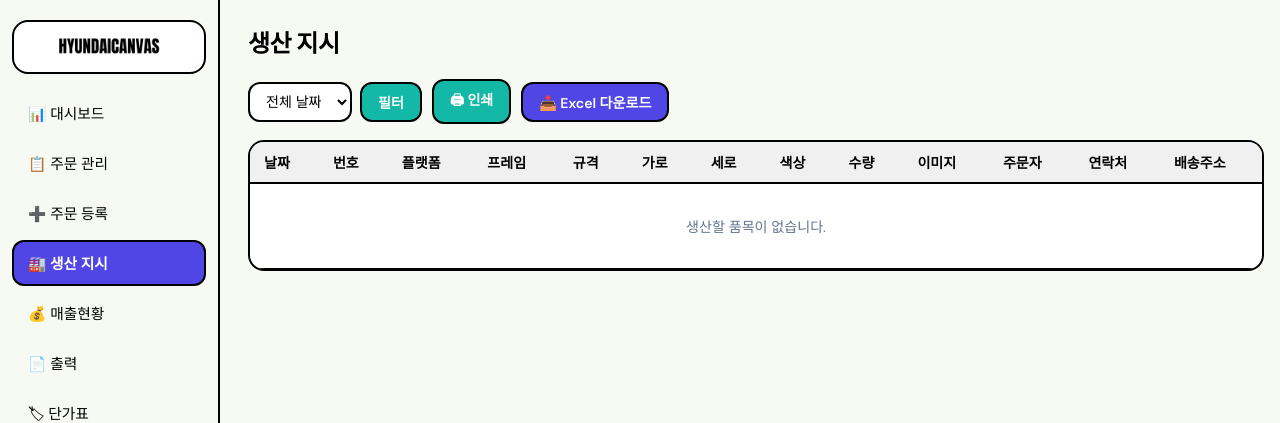
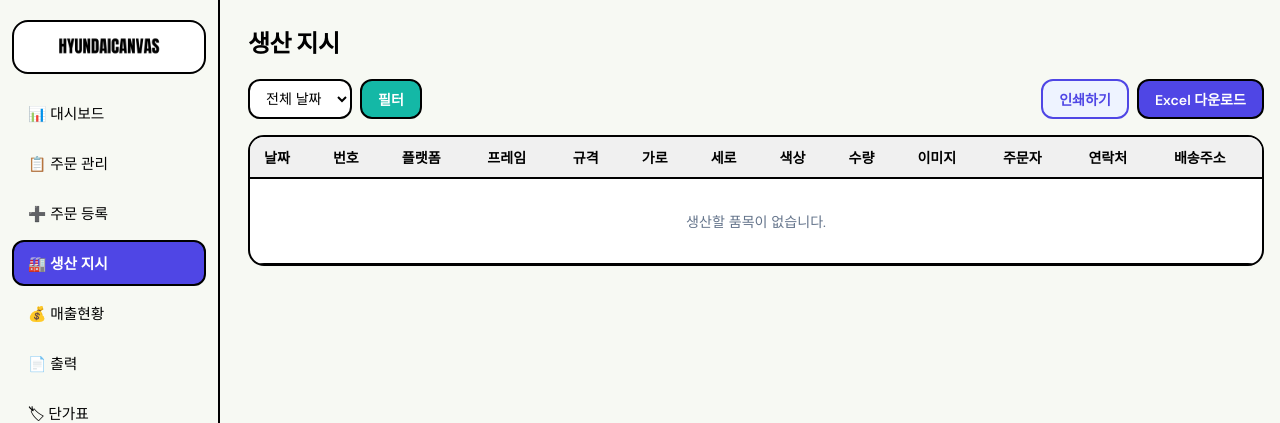
Before and after one commit to a01199283169-cpu/hundae_canvas, a FastAPI app: page /production in a window 1280 px wide. Shown: the top 423 px of the page. Run offline with FastAPI, Linux system fonts and the light colour scheme; data that the repository does not hold is empty; some libraries are stand-ins or nearby versions.

Commit message:
fix: 인쇄하기 버튼 가시성 개선 (보라 테두리, 대시보드 링크)
Co-authored-by: Cursor <cursoragent@cursor.com>

```diff
--- a/web/static/style.css
+++ b/web/static/style.css
@@ -549,6 +549,23 @@ tbody tr:hover { background: oklch(0.9789 0.0082 121.6272 / 0.6); }
   flex-wrap: wrap;
   margin-bottom: 16px;
 }
+.toolbar-actions {
+  display: flex;
+  gap: 8px;
+  align-items: center;
+  flex-wrap: wrap;
+  margin-left: auto;
+}
+.btn-print {
+  background: oklch(0.97 0.04 277);
+  color: var(--primary);
+  border: 2px solid var(--primary);
+  font-weight: 600;
+}
+.btn-print:hover {
+  background: var(--primary);
+  color: var(--primary-foreground);
+}
 
 .toolbar input, .toolbar select {
   padding: 8px 12px;
--- a/web/templates/dashboard.html
+++ b/web/templates/dashboard.html
@@ -88,6 +88,8 @@
   웹에서 주문을 직접 등록하거나, 기존 엑셀은 <strong>참고용 Import</strong>로 한 번만 가져올 수 있습니다.
   <a href="/orders/new" class="btn btn-primary btn-sm" style="margin-left:12px">+ 새 주문</a>
   <a href="/import" class="btn btn-secondary btn-sm">엑셀 Import</a>
+  <a href="/output" class="btn btn-secondary btn-sm">출력·다운로드</a>
+  <a href="/output/print/orders?period=month" target="_blank" class="btn btn-print btn-sm">인쇄하기</a>
 </div>
 
 {% if incomplete_count|default(0) > 0 %}
--- a/web/templates/orders.html
+++ b/web/templates/orders.html
@@ -50,8 +50,10 @@
   <form method="post" action="/import/local" style="display:inline">
     <button type="submit" class="btn btn-secondary">🔄 엑셀 동기화</button>
   </form>
-  <a href="/output/print/orders?{{ query_string }}" target="_blank" class="btn btn-secondary">🖨 인쇄</a>
-  <a href="/orders/new" class="btn btn-primary">+ 새 주문</a>
+  <div class="toolbar-actions">
+    <a href="/output/print/orders?{{ query_string }}" target="_blank" class="btn btn-print">인쇄하기</a>
+    <a href="/orders/new" class="btn btn-primary">+ 새 주문</a>
+  </div>
 </div>
 
 <div class="orders-scroll-hint">↔ 가로 스크롤로 단가·금액·결제 열까지 확인</div>
--- a/web/templates/output.html
+++ b/web/templates/output.html
@@ -49,7 +49,7 @@
           <option value="{{ d }}">{{ d }}</option>
           {% endfor %}
         </select>
-        <button type="submit" class="btn btn-primary">인쇄 미리보기</button>
+        <button type="submit" class="btn btn-print">인쇄하기</button>
       </form>
     </div>
 
@@ -69,7 +69,7 @@
         <input type="date" name="date_from" title="시작">
         <span>~</span>
         <input type="date" name="date_to" title="종료">
-        <button type="submit" class="btn btn-primary">인쇄 미리보기</button>
+        <button type="submit" class="btn btn-print">인쇄하기</button>
       </form>
     </div>
 
@@ -79,7 +79,7 @@
         <input type="hidden" name="period" value="month">
         <label>월</label>
         <input type="month" name="month" value="{{ default_month }}">
-        <button type="submit" class="btn btn-primary">인쇄 미리보기</button>
+        <button type="submit" class="btn btn-print">인쇄하기</button>
       </form>
       <p class="output-hint">상세 필터는 <a href="/settlement">매출현황</a> 화면에서 조회 후 「인쇄」를 이용하세요.</p>
     </div>
--- a/web/templates/production.html
+++ b/web/templates/production.html
@@ -20,8 +20,10 @@
     </select>
     <button type="submit" class="btn btn-secondary">필터</button>
   </form>
-  <a href="/output/print/production{% if date_filter %}?date_filter={{ date_filter }}{% endif %}" target="_blank" class="btn btn-secondary">🖨 인쇄</a>
-  <a href="/production/download" class="btn btn-primary">📥 Excel 다운로드</a>
+  <div class="toolbar-actions">
+    <a href="/output/print/production{% if date_filter %}?date_filter={{ date_filter }}{% endif %}" target="_blank" class="btn btn-print">인쇄하기</a>
+    <a href="/production/download" class="btn btn-primary">Excel 다운로드</a>
+  </div>
 </div>
 
 <div class="table-wrap">
--- a/web/templates/settlement.html
+++ b/web/templates/settlement.html
@@ -47,8 +47,10 @@
     </div>
     <button type="submit" class="btn btn-secondary">조회</button>
   </form>
-  <a href="/output/print/settlement?{{ query_string }}" target="_blank" class="btn btn-secondary">🖨 인쇄</a>
-  <a href="/settlement/download?{{ query_string }}" class="btn btn-primary">📥 Excel 다운로드</a>
+  <div class="toolbar-actions">
+    <a href="/output/print/settlement?{{ query_string }}" target="_blank" class="btn btn-print">인쇄하기</a>
+    <a href="/settlement/download?{{ query_string }}" class="btn btn-primary">Excel 다운로드</a>
+  </div>
 </div>
 
 <div class="cards" style="margin-bottom:20px">
```
